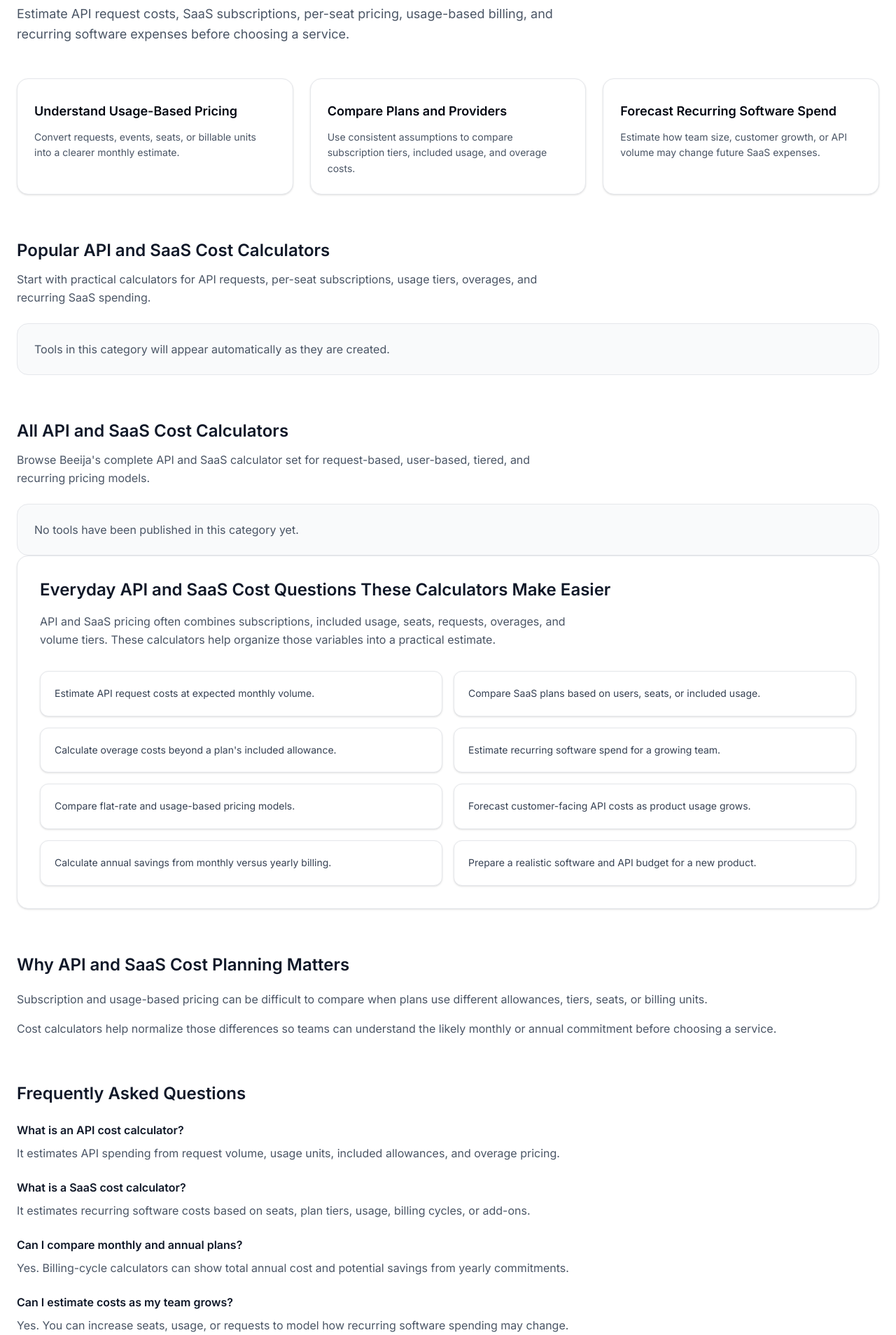
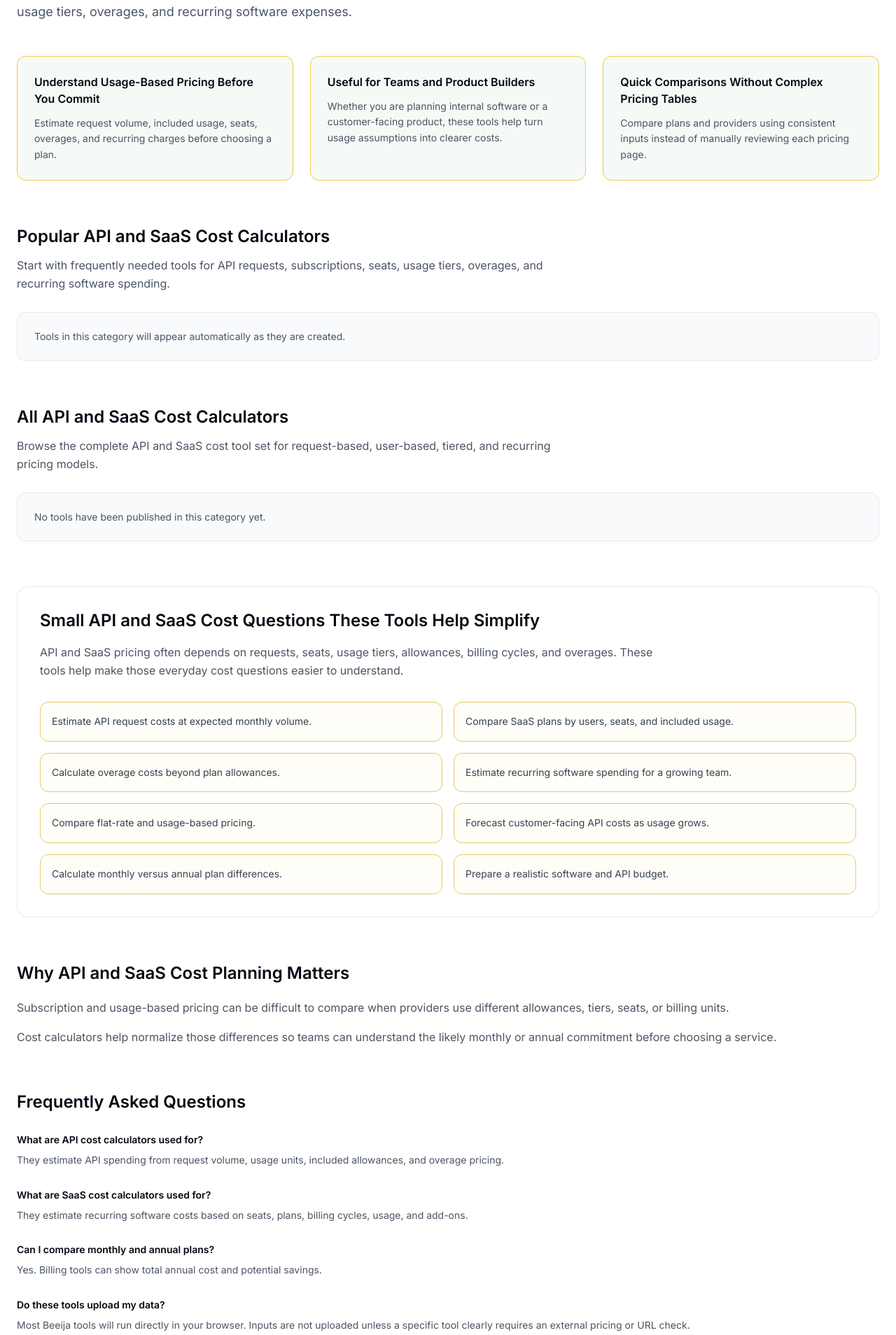
Before and after one commit to vaarunsonawwane-ops/beeija, a Next.js app: page /categories/api-saas-cost-calculators in a window 1280 px wide. Shown: the part 352-2260 px from the top of the page at 70% size. Built offline with nearby package versions, Linux system fonts and the light colour scheme.

Commit message:
Update page.tsx

```diff
--- a/app/categories/api-saas-cost-calculators/page.tsx
+++ b/app/categories/api-saas-cost-calculators/page.tsx
@@ -1,62 +1,29 @@
 import Link from "next/link";
 import { tools } from "@/app/data/tools";
-import InfoCard from "@/app/components/InfoCard";
-import SectionCard from "@/app/components/SectionCard";
 
-const apiSaasCostTools = tools.filter(
+const categoryTools = tools.filter(
   (tool) => tool.category === "API & SaaS Cost Calculators",
 );
 
-const featuredTools = apiSaasCostTools.slice(0, 6);
+const featuredTools = categoryTools.slice(0, 6);
 
 export const metadata = {
   title: "API & SaaS Cost Calculators | Beeija",
 
   description:
-    "Estimate API request costs, SaaS subscriptions, per-seat plans, usage pricing, and recurring software expenses.",
-
-  keywords: [
-    "API cost calculator",
-    "SaaS cost calculator",
-    "API pricing calculator",
-    "per seat cost calculator",
-    "usage based pricing calculator",
-    "software subscription calculator"
-  ],
+    "Use practical API and SaaS cost calculators to estimate requests, subscriptions, seats, usage tiers, overages, and recurring software expenses.",
 
   alternates: {
     canonical: "https://beeija.com/categories/api-saas-cost-calculators",
   },
-
-  openGraph: {
-    title: "API & SaaS Cost Calculators | Beeija",
-
-    description:
-      "Estimate API request costs, SaaS subscriptions, per-seat plans, usage pricing, and recurring software expenses.",
-
-    url: "https://beeija.com/categories/api-saas-cost-calculators",
-
-    siteName: "Beeija",
-
-    type: "website",
-  },
-
-  twitter: {
-    card: "summary_large_image",
-
-    title: "API & SaaS Cost Calculators | Beeija",
-
-    description:
-      "Estimate API request costs, SaaS subscriptions, per-seat plans, usage pricing, and recurring software expenses.",
-  },
 };
 
-export default function Page() {
+export default function CategoryPage() {
   return (
     <main className="min-h-screen bg-white">
-      <section className="mx-auto max-w-7xl px-6 py-16">
+      <section className="mx-auto max-w-7xl px-6 py-12">
         {/* BREADCRUMB */}
-        <div className="mb-8 flex items-center text-sm text-gray-500">
+        <div className="mb-10 flex items-center text-sm text-gray-500">
           <Link
             href="/"
             className="transition-colors duration-200 hover:!text-[var(--yellow-dark)]"
@@ -80,51 +47,67 @@ export default function Page() {
 
         {/* HERO */}
         <div className="max-w-3xl">
-          <h1 className="mt-3 text-4xl font-bold tracking-tight text-gray-900 md:text-5xl">
-            API and SaaS Cost Calculators for Requests, Seats, and Usage Pricing
+          <h1 className="text-4xl font-bold tracking-tight text-gray-950 md:text-5xl md:leading-tight">
+            API and SaaS Cost Calculators for Requests and Subscriptions
           </h1>
 
-          <p className="mt-5 text-lg leading-relaxed text-gray-600">
-            Estimate API request costs, SaaS subscriptions, per-seat pricing, usage-based billing, and recurring software expenses before choosing a service.
+          <p className="mt-5 text-base leading-relaxed text-gray-600 md:text-lg">
+            Use practical API and SaaS cost calculators to estimate requests, subscriptions, seats, usage tiers, overages, and recurring software expenses.
           </p>
         </div>
 
-        {/* INTRO */}
+        {/* INTRO CARDS */}
         <div className="mt-12 grid gap-6 md:grid-cols-3">
-          <InfoCard title="Understand Usage-Based Pricing">
-            <p>Convert requests, events, seats, or billable units into a clearer monthly estimate.</p>
-          </InfoCard>
+          <article className="rounded-xl border border-[#F2C94C] bg-[#F5FAF7] p-6">
+            <h2 className="text-base font-semibold text-gray-950">
+              Understand Usage-Based Pricing Before You Commit
+            </h2>
 
-          <InfoCard title="Compare Plans and Providers">
-            <p>Use consistent assumptions to compare subscription tiers, included usage, and overage costs.</p>
-          </InfoCard>
+            <p className="mt-3 text-sm leading-relaxed text-gray-600">
+              Estimate request volume, included usage, seats, overages, and recurring charges before choosing a plan.
+            </p>
+          </article>
 
-          <InfoCard title="Forecast Recurring Software Spend">
-            <p>Estimate how team size, customer growth, or API volume may change future SaaS expenses.</p>
-          </InfoCard>
+          <article className="rounded-xl border border-[#F2C94C] bg-[#F5FAF7] p-6">
+            <h2 className="text-base font-semibold text-gray-950">
+              Useful for Teams and Product Builders
+            </h2>
+
+            <p className="mt-3 text-sm leading-relaxed text-gray-600">
+              Whether you are planning internal software or a customer-facing product, these tools help turn usage assumptions into clearer costs.
+            </p>
+          </article>
+
+          <article className="rounded-xl border border-[#F2C94C] bg-[#F5FAF7] p-6">
+            <h2 className="text-base font-semibold text-gray-950">
+              Quick Comparisons Without Complex Pricing Tables
+            </h2>
+
+            <p className="mt-3 text-sm leading-relaxed text-gray-600">
+              Compare plans and providers using consistent inputs instead of manually reviewing each pricing page.
+            </p>
+          </article>
         </div>
 
-        {/* FEATURED TOOLS */}
+        {/* POPULAR TOOLS */}
         <section className="mt-16">
-          <div className="max-w-3xl">
-            <h2 className="text-2xl font-semibold text-gray-900">
+          <h2 className="text-2xl font-semibold text-gray-950">
             Popular API and SaaS Cost Calculators
           </h2>
 
-            <p className="mt-3 leading-relaxed text-gray-600">
-              Start with practical calculators for API requests, per-seat subscriptions, usage tiers, overages, and recurring SaaS spending.
+          <p className="mt-3 max-w-3xl text-sm leading-relaxed text-gray-600 md:text-base">
+            Start with frequently needed tools for API requests, subscriptions, seats, usage tiers, overages, and recurring software spending.
           </p>
-          </div>
 
           {featuredTools.length > 0 ? (
-            <div className="mt-6 grid gap-5 md:grid-cols-2 lg:grid-cols-3">
+            <div className="mt-7 grid gap-5 md:grid-cols-2 lg:grid-cols-3">
               {featuredTools.map((tool) => (
                 <Link
                   key={tool.href}
                   href={tool.href}
-                  className="group rounded-2xl border border-gray-200 bg-white p-6 shadow-sm transition hover:-translate-y-1 hover:shadow-md"
+                  className="group rounded-xl border border-gray-200 bg-white p-6 transition duration-200 hover:-translate-y-1 hover:shadow-md"
                 >
-                  <h3 className="text-lg font-semibold text-gray-900 group-hover:text-[var(--yellow-dark)]">
+                  <h3 className="text-base font-semibold text-gray-950">
                     {tool.title}
                   </h3>
 
@@ -132,41 +115,38 @@ export default function Page() {
                     {tool.description}
                   </p>
 
-                  <span className="mt-5 inline-flex text-sm font-semibold text-[var(--yellow-dark)]">
+                  <p className="mt-5 text-sm font-medium text-[var(--yellow-dark)]">
                     Open tool →
-                  </span>
+                  </p>
                 </Link>
               ))}
             </div>
           ) : (
-            <p className="mt-6 rounded-2xl border border-gray-200 bg-gray-50 p-6 text-gray-600">
-              Tools in this category will appear automatically as they are
-              created.
+            <p className="mt-7 rounded-xl border border-gray-200 bg-gray-50 p-6 text-sm text-gray-600">
+              Tools in this category will appear automatically as they are created.
             </p>
           )}
         </section>
 
         {/* ALL TOOLS */}
         <section className="mt-16">
-          <div className="max-w-3xl">
-            <h2 className="text-2xl font-semibold text-gray-900">
+          <h2 className="text-2xl font-semibold text-gray-950">
             All API and SaaS Cost Calculators
           </h2>
 
-            <p className="mt-3 leading-relaxed text-gray-600">
-              Browse Beeija's complete API and SaaS calculator set for request-based, user-based, tiered, and recurring pricing models.
+          <p className="mt-3 max-w-3xl text-sm leading-relaxed text-gray-600 md:text-base">
+            Browse the complete API and SaaS cost tool set for request-based, user-based, tiered, and recurring pricing models.
           </p>
-          </div>
 
-          {apiSaasCostTools.length > 0 ? (
-            <div className="mt-6 grid gap-5 md:grid-cols-2 lg:grid-cols-3">
-              {apiSaasCostTools.map((tool) => (
+          {categoryTools.length > 0 ? (
+            <div className="mt-7 grid gap-5 md:grid-cols-2 lg:grid-cols-3">
+              {categoryTools.map((tool) => (
                 <Link
                   key={tool.href}
                   href={tool.href}
-                  className="group rounded-2xl border border-gray-200 bg-white p-6 shadow-sm transition duration-200 hover:-translate-y-1 hover:shadow-md"
+                  className="rounded-xl border border-gray-200 bg-white p-6 transition duration-200 hover:-translate-y-1 hover:shadow-md"
                 >
-                  <h3 className="text-lg font-semibold text-gray-900 group-hover:text-[var(--yellow-dark)]">
+                  <h3 className="text-base font-semibold text-gray-950">
                     {tool.title}
                   </h3>
 
@@ -177,36 +157,36 @@ export default function Page() {
               ))}
             </div>
           ) : (
-            <p className="mt-6 rounded-2xl border border-gray-200 bg-gray-50 p-6 text-gray-600">
+            <p className="mt-7 rounded-xl border border-gray-200 bg-gray-50 p-6 text-sm text-gray-600">
               No tools have been published in this category yet.
             </p>
           )}
         </section>
 
-        {/* USE CASES */}
-        <SectionCard>
-          <h2 className="text-2xl font-semibold text-gray-900">
-            Everyday API and SaaS Cost Questions These Calculators Make Easier
+        {/* TASKS */}
+        <section className="mt-16 rounded-2xl border border-gray-200 bg-white p-7 md:p-8">
+          <h2 className="text-2xl font-semibold text-gray-950">
+            Small API and SaaS Cost Questions These Tools Help Simplify
           </h2>
 
-          <p className="mt-4 max-w-3xl leading-relaxed text-gray-600">
-            API and SaaS pricing often combines subscriptions, included usage, seats, requests, overages, and volume tiers. These calculators help organize those variables into a practical estimate.
+          <p className="mt-4 max-w-4xl text-sm leading-relaxed text-gray-600 md:text-base">
+            API and SaaS pricing often depends on requests, seats, usage tiers, allowances, billing cycles, and overages. These tools help make those everyday cost questions easier to understand.
           </p>
 
           <div className="mt-8 grid gap-4 md:grid-cols-2">
             {[
               "Estimate API request costs at expected monthly volume.",
-              "Compare SaaS plans based on users, seats, or included usage.",
-              "Calculate overage costs beyond a plan's included allowance.",
-              "Estimate recurring software spend for a growing team.",
-              "Compare flat-rate and usage-based pricing models.",
-              "Forecast customer-facing API costs as product usage grows.",
-              "Calculate annual savings from monthly versus yearly billing.",
-              "Prepare a realistic software and API budget for a new product."
+              "Compare SaaS plans by users, seats, and included usage.",
+              "Calculate overage costs beyond plan allowances.",
+              "Estimate recurring software spending for a growing team.",
+              "Compare flat-rate and usage-based pricing.",
+              "Forecast customer-facing API costs as usage grows.",
+              "Calculate monthly versus annual plan differences.",
+              "Prepare a realistic software and API budget."
             ].map((item) => (
               <div
                 key={item}
-                className="rounded-xl border border-gray-200 bg-white p-5 shadow-sm"
+                className="rounded-xl border border-[#E6C66A] bg-[#FFFDF7] p-4"
               >
                 <p className="text-sm leading-relaxed text-gray-700">
                   {item}
@@ -214,16 +194,16 @@ export default function Page() {
               </div>
             ))}
           </div>
-        </SectionCard>
+        </section>
 
         {/* WHY MATTERS */}
         <section className="mt-16">
-          <h2 className="text-2xl font-semibold text-gray-900">
+          <h2 className="text-2xl font-semibold text-gray-950">
             Why API and SaaS Cost Planning Matters
           </h2>
 
-          <div className="mt-5 space-y-4 leading-relaxed text-gray-600">
-            <p>Subscription and usage-based pricing can be difficult to compare when plans use different allowances, tiers, seats, or billing units.</p>
+          <div className="mt-5 space-y-4 text-sm leading-relaxed text-gray-600 md:text-base">
+          <p>Subscription and usage-based pricing can be difficult to compare when providers use different allowances, tiers, seats, or billing units.</p>
 
           <p>Cost calculators help normalize those differences so teams can understand the likely monthly or annual commitment before choosing a service.</p>
           </div>
@@ -231,61 +211,56 @@ export default function Page() {
 
         {/* FAQ */}
         <section className="mt-16">
-          <h2 className="text-2xl font-semibold text-gray-900">
+          <h2 className="text-2xl font-semibold text-gray-950">
             Frequently Asked Questions
           </h2>
 
-          <div className="mt-6 space-y-6">
+          <div className="mt-7 space-y-7">
           <div>
-              <h3 className="font-semibold text-gray-900">
-                What is an API cost calculator?
+            <h3 className="text-sm font-semibold text-gray-950">
+              What are API cost calculators used for?
             </h3>
-              <p className="mt-2 leading-relaxed text-gray-600">
-                It estimates API spending from request volume, usage units, included allowances, and overage pricing.
+
+            <p className="mt-2 text-sm leading-relaxed text-gray-600">
+              They estimate API spending from request volume, usage units, included allowances, and overage pricing.
             </p>
           </div>
 
           <div>
-              <h3 className="font-semibold text-gray-900">
-                What is a SaaS cost calculator?
+            <h3 className="text-sm font-semibold text-gray-950">
+              What are SaaS cost calculators used for?
             </h3>
-              <p className="mt-2 leading-relaxed text-gray-600">
-                It estimates recurring software costs based on seats, plan tiers, usage, billing cycles, or add-ons.
+
+            <p className="mt-2 text-sm leading-relaxed text-gray-600">
+              They estimate recurring software costs based on seats, plans, billing cycles, usage, and add-ons.
             </p>
           </div>
 
           <div>
-              <h3 className="font-semibold text-gray-900">
+            <h3 className="text-sm font-semibold text-gray-950">
               Can I compare monthly and annual plans?
             </h3>
-              <p className="mt-2 leading-relaxed text-gray-600">
-                Yes. Billing-cycle calculators can show total annual cost and potential savings from yearly commitments.
+
+            <p className="mt-2 text-sm leading-relaxed text-gray-600">
+              Yes. Billing tools can show total annual cost and potential savings.
             </p>
           </div>
 
           <div>
-              <h3 className="font-semibold text-gray-900">
-                Can I estimate costs as my team grows?
+            <h3 className="text-sm font-semibold text-gray-950">
+              Do these tools upload my data?
             </h3>
-              <p className="mt-2 leading-relaxed text-gray-600">
-                Yes. You can increase seats, usage, or requests to model how recurring software spending may change.
-              </p>
-            </div>
 
-            <div>
-              <h3 className="font-semibold text-gray-900">
-                Are taxes and discounts included?
-              </h3>
-              <p className="mt-2 leading-relaxed text-gray-600">
-                Only when a tool explicitly includes them or allows manual inputs. Final invoices may differ because of taxes, negotiated rates, and provider changes.
+            <p className="mt-2 text-sm leading-relaxed text-gray-600">
+              Most Beeija tools will run directly in your browser. Inputs are not uploaded unless a specific tool clearly requires an external pricing or URL check.
             </p>
           </div>
           </div>
         </section>
 
-        {/* RELATED CATEGORIES */}
+        {/* RELATED */}
         <section className="mt-16 border-t border-gray-200 pt-10">
-          <h2 className="text-2xl font-semibold text-gray-900">
+          <h2 className="text-2xl font-semibold text-gray-950">
             Related Tool Categories
           </h2>
 
```
Lines whose indentation alone changed are shown as unchanged.
